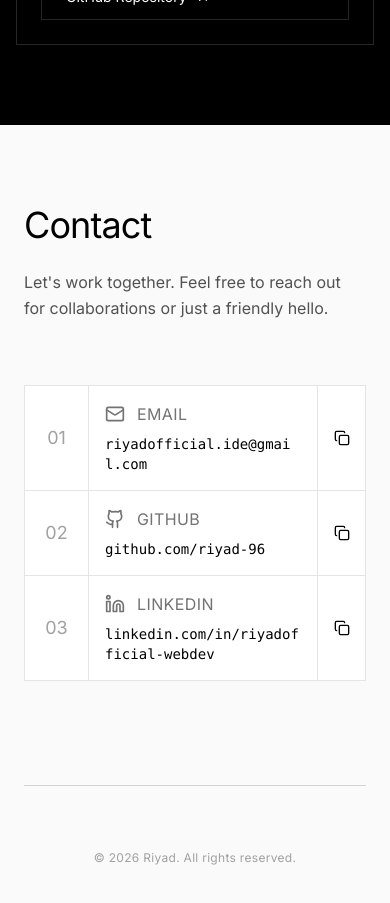
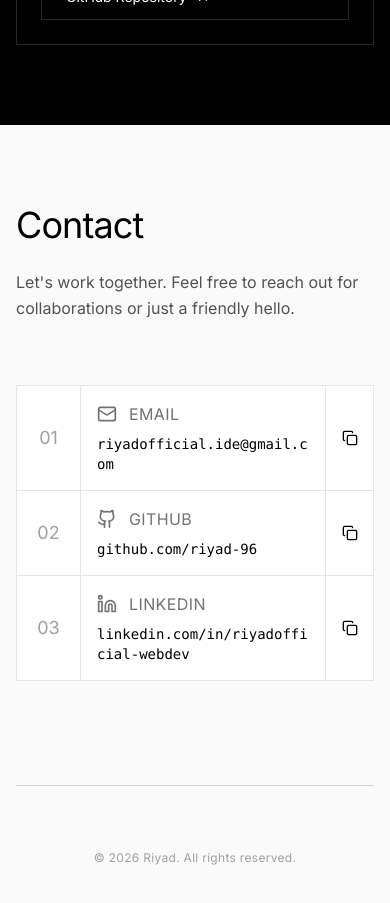
Before and after one commit to riyad-96/Riyad, a React (Vite) app: page / in a window 390 px wide. Shown: the part 5740-6643 px from the top of the page. Built offline with nearby package versions, Linux system fonts and the light colour scheme.

Commit message:
few changes

```diff
--- a/src/components/sections/Contact.tsx
+++ b/src/components/sections/Contact.tsx
@@ -35,7 +35,7 @@ export default function Contact() {
   };
 
   return (
-    <section id="contact" className="min-h-screen bg-neutral-50 px-6 py-20">
+    <section id="contact" className="min-h-screen bg-neutral-50 px-4 md:px-6 py-20">
       <div className="mx-auto w-full max-w-6xl">
         <div className="mb-16">
           <h2 className="mb-6 text-4xl tracking-tight sm:text-5xl">Contact</h2>
```
